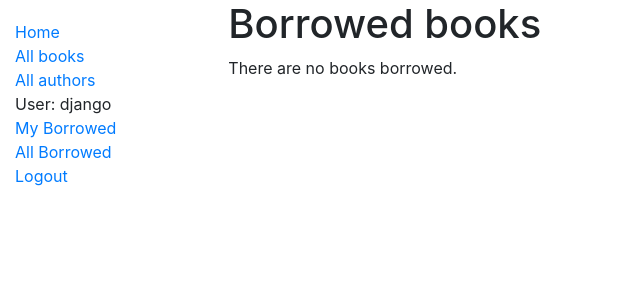
After one commit to rakudev/locallibrary, a Django app: page /catalog/mybooks/ in a window 1280 px wide. The commit adds this page. Shown: the top 300 px of the page, without its empty margins (0-640 px from the left). Run offline with Django 3.2, Linux system fonts and the light colour scheme; a user stored in the database is signed in; data comes from the database, SQL or seed files in the repository; both versions use the stored data as it was after the commit.

Commit message:
Finish part 8

```diff
--- a/catalog/models.py
+++ b/catalog/models.py
@@ -74,6 +74,7 @@ class BookInstance(models.Model):
 
     class Meta:
         ordering = ['due_back']
+        permissions = (("can_mark_returned", "Set book as returned"),)
 
     @property
     def is_overdue(self):
--- a/catalog/templates/catalog/base_generic.html
+++ b/catalog/templates/catalog/base_generic.html
@@ -18,12 +18,16 @@
           <li><a href="{% url 'index' %}">Home</a></li>
           <li><a href="{% url 'books' %}">All books</a></li>
           <li><a href="{% url 'authors' %}">All authors</a></li>
-              {% if user.is_authenticated %}
+        {% if user.is_authenticated %}
           <li>User: {{ user.get_username }}</li>
-          <li><a href="{% url 'logout'%}?next={{request.path}}">Logout</a></li>
-              {% else %}
+          <li><a href="{% url 'my-borrowed' %}">My Borrowed</a></li>
+        {% if perms.catalog.can_mark_returned %}
+        <li><a href="{% url 'all-borrowed'%}">All Borrowed</a></li>
+        {% endif %}
+        <li><a href="{% url 'logout'%}?next={{request.path}}">Logout</a></li>
+        {% else %}
           <li><a href="{% url 'login'%}?next={{request.path}}">Login</a></li>
-              {% endif %}
+        {% endif %}
         </ul>
      {% endblock %}
       </div>
--- /dev/null
+++ b/catalog/templates/catalog/bookinstance_list_borrowed_user.html
@@ -0,0 +1,19 @@
+{% extends "catalog/base_generic.html" %}
+
+{% block content %}
+    <h1>Borrowed books</h1>
+
+    {% if bookinstance_list %}
+    <ul>
+
+      {% for bookinst in bookinstance_list %}
+      <li class="{% if bookinst.is_overdue %}text-danger{% endif %}">
+        <a href="{% url 'book-detail' bookinst.book.pk %}">{{bookinst.book.title}}</a> ({{ bookinst.due_back }})
+      </li>
+      {% endfor %}
+    </ul>
+
+    {% else %}
+      <p>There are no books borrowed.</p>
+    {% endif %}
+{% endblock %}
--- a/catalog/urls.py
+++ b/catalog/urls.py
@@ -8,5 +8,6 @@ urlpatterns = [
     path('book/<int:pk>', views.BookDetailView.as_view(), name='book-detail'),
     path('authors/', views.AuthorListView.as_view(), name='authors'),
     path('author/<int:pk>', views.AuthorDetailView.as_view(), name='author-detail'),
-
+    path('mybooks/', views.LoanedBooksByUserListView.as_view(), name='my-borrowed'),
+    path('loanedbooks/', views.AllLoanedBooksListView.as_view(), name='all-borrowed'),
 ]
--- a/catalog/views.py
+++ b/catalog/views.py
@@ -3,6 +3,25 @@ from django.shortcuts import render
 # Create your views here.
 from catalog.models import Book, Author, BookInstance, Genre
 from django.views import generic
+from django.contrib.auth.mixins import LoginRequiredMixin, PermissionRequiredMixin
+
+class LoanedBooksByUserListView(LoginRequiredMixin, generic.ListView):
+    """Generic class-based view listing books on loan to current user."""
+    model = BookInstance
+    template_name ='catalog/bookinstance_list_borrowed_user.html'
+    paginate_by = 10
+
+    def get_queryset(self):
+        return BookInstance.objects.filter(borrower=self.request.user).filter(status__exact='o').order_by('due_back')
+
+class AllLoanedBooksListView(PermissionRequiredMixin, generic.ListView):
+    """ Generic class-based view listing all the books on loan"""
+    model = BookInstance
+    permission_required = ("catalog.can_mark_returned")
+    template_name = 'catalog/bookinstance_list_all_borrowed.html'
+
+    def get_queryset(self):
+        return BookInstance.objects.filter(status__exact='o').order_by('due_back')
 
 class BookListView(generic.ListView):
     model = Book
```
Also changed, not shown: catalog/templates/catalog/bookinstance_list_all_borrowed.html (added, +19 -0 lines), catalog/migrations/0004_auto_20210330_1308.py (added), db.sqlite3.
